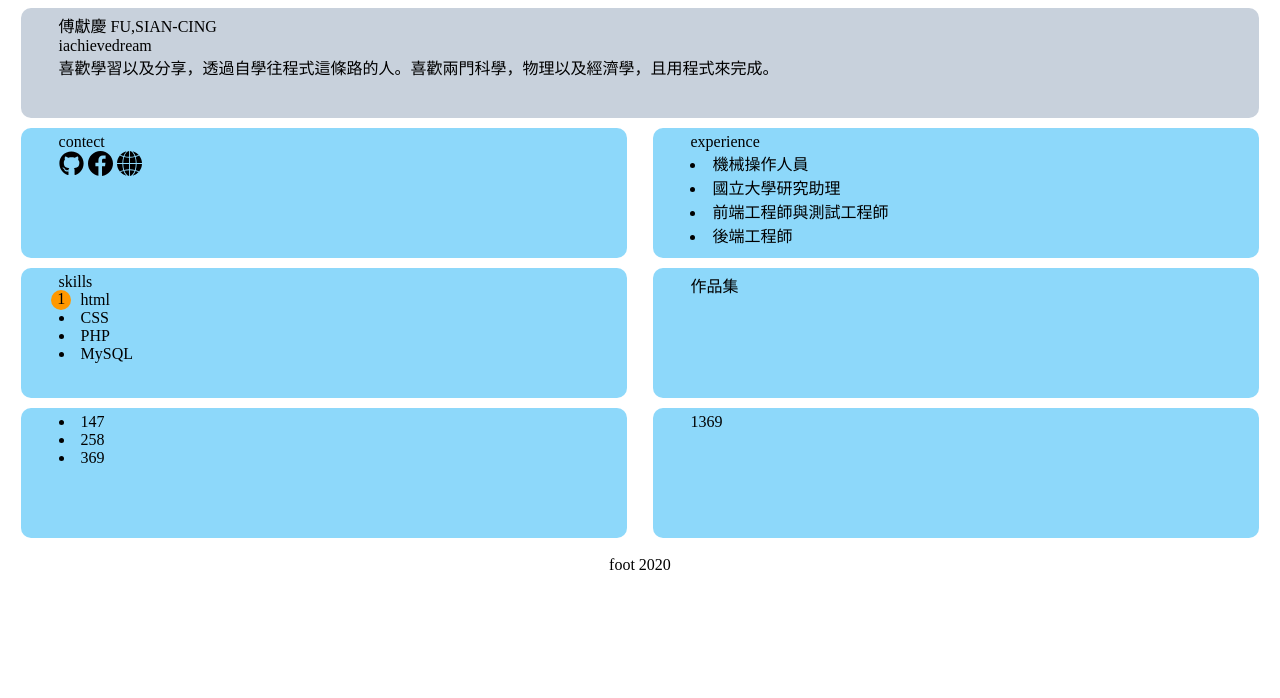
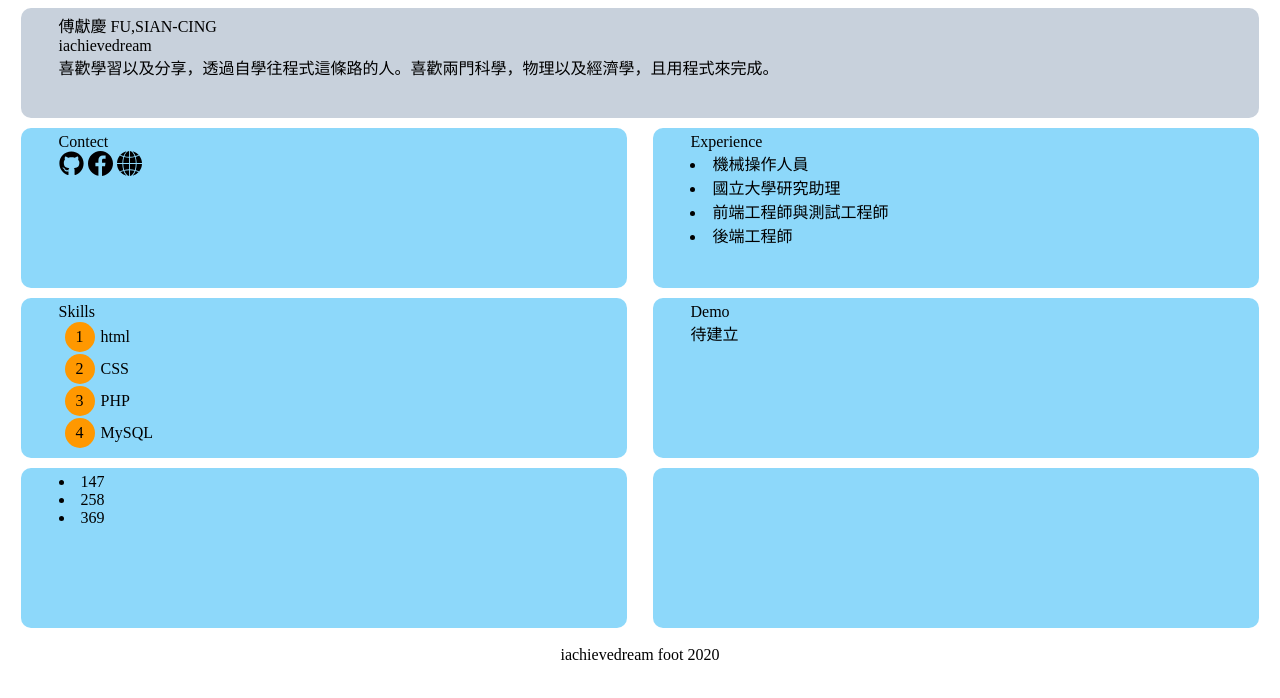
Before and after one commit to iachievedream/iachievedream.github.io, a plain HTML site: page index.html in a window 1280 px wide. Drawn offline with nearby package versions, Linux system fonts and the light colour scheme.

Commit message:
resume, vue and css

```diff
--- a/css.css
+++ b/css.css
@@ -12,7 +12,7 @@
 }
 
 div.ex {
-            height: 120px;
+    height: 150px;
     width: 42%;
     text-align: left;
     background-color: #03a9f473;
@@ -31,6 +31,26 @@
     border-radius: 10px;
 }
 
+#circle {
+        /* top: 290px;
+        left: 4%; */
+        width: 30px;
+        height: 30px;
+        line-height: 30px;
+        background-color: #ff9800;
+        text-align: center;
+        border-radius: 50%;
+        position: static;/*待了解*/
+        z-index: 5;
+        margin: 1px 6px;/*待了解*/
+        display:inline-block;/*待了解*/
+}
+
+img.incon {
+    height: 25px;
+    width: 25px;
+}
+
 #line {
     top: 300px;
     left: 3%;
@@ -43,26 +63,3 @@
 #linetext {
     z-index: 4;
 }
-
-        #circle_number {
-            top: 290px;
-            left: 4%;
-            width: 20px;
-            height: 20px;
-            background-color: #ff9800;
-            margin-right: 20px;
-            border-radius: 10px;
-            position: absolute;
-            z-index: 5;
-            text-align: center;
-
-            margin: auto;
-            display:inline-block;
-        }
-        #circle {
-
-        }
-        img.incon {
-            height: 25px;
-            width: 25px;
-        }
--- a/html_vue.js
+++ b/html_vue.js
@@ -1,6 +1,12 @@
 new Vue({
     el: '#resume',
     data: {
+        title:{
+            content1:'Contect',
+            content2:'Experience',
+            content3:'Skills',
+            content4:'Demo'
+        },
         name: {
             chinese: '傅獻慶',
             english: 'FU,SIAN-CING',
@@ -8,7 +14,6 @@ new Vue({
             content:'喜歡學習以及分享，透過自學往程式這條路的人。喜歡兩門科學，物理以及經濟學，且用程式來完成。'
         },
         contect:{
-            title:'contect',
             github:'https://github.com/iachievedream',
             githubicon:'picture/github.svg',
             fb:'https://www.facebook.com/profile.php?id=100002572888672',
@@ -16,19 +21,23 @@ new Vue({
             web:'https://physicalconceptsstation.wordpress.com/',
             web_icon:'picture/internet.svg'
         },
-        experience:{
-            title:'experience',
-            experience1:'機械操作人員',
-            experience2:'國立大學研究助理',
-            experience3:'前端工程師與測試工程師',
-            experience4:'後端工程師'
-        },
+        experiences:[
+            { text:'機械操作人員' },
+            { text:'國立大學研究助理' },
+            { text:'前端工程師與測試工程師' },
+            { text:'後端工程師' }
+        ],
+        // skills:[
+        //     { text:'html' },
+        //     { text:'CSS' },
+        //     { text:'PHP' },
+        //     { text:'MySQL' }
+        // ]
         skills:{
-            title:'skills',
-            skills1:'html',
-            skills2:'CSS',
-            skills3:'PHP',
-            skills4:'MySQL'
+            text1:'html',
+            text2:'CSS',
+            text3:'PHP',
+            text4:'MySQL'
         }
     }
 })
--- a/index.html
+++ b/index.html
@@ -18,7 +18,7 @@
             <div v-html="name.content"></div>
         </div>
         <div class="ex">
-            <div v-html="contect.title"></div>
+            <div v-html="title.content1"></div>
             <a v-bind:href="contect.github">
                 <img class="incon" v-bind:src="contect.githubicon" />
             </a>
@@ -32,20 +32,25 @@
             <!-- githubicon,github_icon後則無法有圖片 -->
         </div>
         <div class="ex">
-            <div v-html="experience.title"></div>
-            <li v-html="experience.experience1" class="ex1"></li>
-            <li v-html="experience.experience2"></li>
-            <li v-html="experience.experience3"></li>
-            <li v-html="experience.experience4"></li>
+            <div v-html="title.content2"></div>
+            <li v-for="experience in experiences">
+                {{ experience.text }}
+            </li>
         </div>
         <div class="ex">
-            <div v-html="skills.title"></div>
-            <li v-html="skills.skills1" class="ex1"></li>
-            <li v-html="skills.skills2"></li>
-            <li v-html="skills.skills3"></li>
-            <li v-html="skills.skills4"></li>
+            <div v-html="title.content3"></div>
+            <!-- 兩組vue的迴圈還在思考如何呈現會比較好 -->
+            <div id="circle">1</div><span v-html="skills.text1"></span><br>
+            <div id="circle">2</div><span v-html="skills.text2"></span><br>
+            <div id="circle">3</div><span v-html="skills.text3"></span><br>
+            <div id="circle">4</div><span v-html="skills.text4"></span><br>
+            <!-- <li v-for="skill in skills">{{ skill.text }} -->
+
         </div>
-        <div class="ex">作品集</div>
+        <div class="ex">
+            <div v-html="title.content4"></div>
+            待建立
+        </div>
 
         <div class="ex">
             <div id="linetext">
@@ -56,14 +61,11 @@
         </div>
 
         <div class="ex">
-            <span id="circle">1</span>369
         </div>
-
-        <span id="circle_number">1</span>
 
         <!-- <img id="line" src="line.png"> -->
 
-        <div class="foot">foot 2020</div>
+        <div class="foot">iachievedream foot 2020</div>
     </div>
     <script src="html_vue.js"></script>
 </body>
```
Also changed, not shown: 1 other file. Lines whose indentation alone changed are shown as unchanged.
